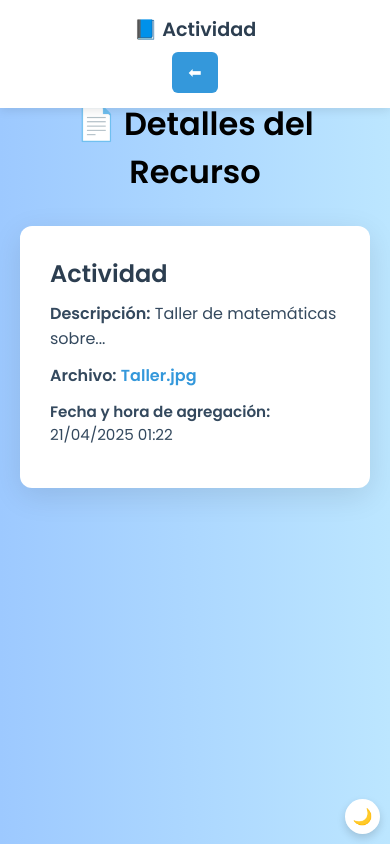
After one commit to HenryJMJ/Kabli, a Django app: page /recurso/7/ in a window 390 px wide. The commit adds this page. Run offline with Django 5.2, Linux system fonts and the light colour scheme; a user stored in the database is signed in; data comes from the database, SQL or seed files in the repository.

Commit message:
Descripción de los cambios realizados

```diff
--- a/usuarios/models.py
+++ b/usuarios/models.py
@@ -76,7 +76,7 @@ class Recurso(models.Model):
     nombre = models.CharField(max_length=100, default="Recurso sin nombre")
     archivo = models.FileField(upload_to='recursos/')
     descripcion = models.TextField(blank=True, null=True)
-    fecha_subida = models.DateTimeField(auto_now_add=True)
+    fecha_agregado = models.DateTimeField(auto_now_add=True)
 
     def __str__(self):
         return self.nombre
--- /dev/null
+++ b/usuarios/templates/usuarios/detalle_recurso.html
@@ -0,0 +1,244 @@
+{% block content %}
+<!DOCTYPE html>
+<html lang="es">
+<head>
+  <meta charset="UTF-8">
+  <meta name="viewport" content="width=device-width, initial-scale=1.0">
+  <title>Detalles del Recurso</title>
+  <link href="https://fonts.googleapis.com/css2?family=Poppins:wght@400;600&display=swap" rel="stylesheet">
+  <style>
+    * { margin: 0; padding: 0; box-sizing: border-box; font-family: 'Poppins', sans-serif; }
+
+    body {
+      background: linear-gradient(to right, #9dc9ff, #bce6ff);
+      min-height: 100vh;
+      padding: 80px 20px 40px;
+      transition: background 0.4s;
+    }
+
+    body.dark {
+      background: #1e272e;
+      color: white;
+    }
+
+    nav {
+      position: fixed;
+      top: 0;
+      left: 0;
+      right: 0;
+      background-color: white;
+      padding: 15px 30px;
+      box-shadow: 0 2px 10px rgba(0,0,0,0.1);
+      display: flex;
+      justify-content: space-between;
+      align-items: center;
+      z-index: 999;
+      transition: background 0.3s;
+    }
+
+    nav h2 {
+      font-size: 1.2rem;
+      font-weight: 600;
+      color: #2c3e50;
+    }
+
+    nav a {
+      background-color: #3498db;
+      color: white;
+      padding: 8px 16px;
+      border-radius: 6px;
+      text-decoration: none;
+      font-weight: 500;
+      transition: background 0.3s;
+    }
+
+    nav a:hover {
+      background-color: #2980b9;
+    }
+
+    body.dark nav {
+      background-color: #2f3640;
+    }
+
+    body.dark nav h2 {
+      color: white;
+    }
+
+    h1 {
+      text-align: center;
+      font-size: 2rem;
+      margin-bottom: 30px;
+    }
+
+    .recurso-details {
+      background-color: white;
+      padding: 30px;
+      border-radius: 12px;
+      box-shadow: 0 8px 30px rgba(0, 0, 0, 0.1);
+      max-width: 800px;
+      margin: 0 auto;
+      animation: fadeIn 0.6s ease;
+    }
+
+    .recurso-details h2 {
+      font-size: 1.5rem;
+      margin-bottom: 10px;
+      color: #2c3e50;
+    }
+
+    .recurso-details p {
+      margin-bottom: 12px;
+      color: #34495e;
+    }
+
+    .recurso-details a {
+      color: #3498db;
+      text-decoration: none;
+      font-weight: 600;
+    }
+
+    .recurso-details a:hover {
+      color: #2980b9;
+    }
+
+    body.dark .recurso-details {
+      background-color: #2f3640;
+    }
+
+    body.dark .recurso-details h2,
+    body.dark .recurso-details p {
+      color: white;
+    }
+
+    .fecha-agregado {
+      font-size: 0.95rem;
+      color: #888;
+    }
+
+    body.dark .fecha-agregado {
+      color: #ccc;
+    }
+
+    .btn-back {
+      background-color: #3498db;
+      color: white;
+      padding: 10px 16px;
+      border: none;
+      border-radius: 50%;
+      cursor: pointer;
+      text-decoration: none;
+      font-weight: bold;
+      display: inline-flex;
+      align-items: center;
+      justify-content: center;
+      margin-top: 25px;
+      font-size: 18px;
+      box-shadow: 0 4px 10px rgba(0,0,0,0.1);
+      transition: background 0.3s ease, transform 0.2s ease;
+    }
+
+    .btn-back:hover {
+      background-color: #2980b9;
+      transform: scale(1.1);
+    }
+
+    @keyframes fadeIn {
+      from { opacity: 0; transform: translateY(10px); }
+      to { opacity: 1; transform: translateY(0); }
+    }
+
+    .floating-buttons {
+      position: fixed;
+      bottom: 20px;
+      right: 20px;
+      display: flex;
+      gap: 12px;
+      z-index: 999;
+    }
+
+    .icon-button {
+      background: white;
+      border: none;
+      border-radius: 50%;
+      width: 45px;
+      height: 45px;
+      box-shadow: 0 4px 8px rgba(0,0,0,0.15);
+      font-size: 20px;
+      display: flex;
+      align-items: center;
+      justify-content: center;
+      cursor: pointer;
+      color: black;
+      transition: all 0.3s ease;
+    }
+
+    .icon-button:hover {
+      transform: scale(1.1);
+    }
+
+    body.dark .icon-button {
+      background: #2f3640;
+      color: white;
+    }
+
+    @media (max-width: 768px) {
+      nav {
+        flex-direction: column;
+        gap: 8px;
+      }
+
+      body { padding-top: 100px; }
+
+      .icon-button {
+        width: 40px;
+        height: 40px;
+        font-size: 18px;
+      }
+    }
+
+    @media (max-width: 480px) {
+      .icon-button {
+        width: 35px;
+        height: 35px;
+        font-size: 16px;
+      }
+
+      .floating-buttons {
+        bottom: 10px;
+        right: 10px;
+      }
+    }
+  </style>
+</head>
+<body>
+  <!-- Barra de navegación superior -->
+  <nav>
+    <h2>📘 {{ recurso.nombre }}</h2>
+    <a href="{% url 'libreria_recursos' %}">⬅</a>
+  </nav>
+
+  <!-- Botón flotante modo oscuro -->
+  <div class="floating-buttons">
+    <button class="icon-button" onclick="toggleDarkMode()" id="darkToggle" title="Modo oscuro/claro">🌙</button>
+  </div>
+
+  <h1>📄 Detalles del Recurso</h1>
+
+  <div class="recurso-details">
+    <h2>{{ recurso.nombre }}</h2>
+    <p><strong>Descripción:</strong> {{ recurso.descripcion }}</p>
+    <p><strong>Archivo:</strong> <a href="{{ recurso.archivo.url }}" target="_blank">{{ archivo_nombre }}</a></p>
+    <p class="fecha-agregado"><strong>Fecha y hora de agregación:</strong> {{ recurso.fecha_agregado|date:"d/m/Y H:i" }}</p>
+  </div>
+
+  <script>
+    function toggleDarkMode() {
+      const body = document.body;
+      const toggle = document.getElementById('darkToggle');
+      body.classList.toggle('dark');
+      toggle.textContent = body.classList.contains('dark') ? '☀️' : '🌙';
+    }
+  </script>
+</body>
+</html>
+{% endblock %}
--- a/usuarios/urls.py
+++ b/usuarios/urls.py
@@ -35,6 +35,7 @@ urlpatterns = [
     path('libreria_recursos/', views.libreria_recursos, name='libreria_recursos'),
     path('editar_recurso/<int:recurso_id>/', views.editar_recurso, name='editar_recurso'),
     path('eliminar_recurso/<int:recurso_id>/', views.eliminar_recurso, name='eliminar_recurso'),
+    path('recurso/<int:recurso_id>/', views.detalle_recurso, name='detalle_recurso'),
     path('estudiantes_curso/', views.estudiantes_curso, name='estudiantes_curso'),
     path('estudiantes/', views.ver_estudiantes, name='ver_estudiantes'),
     path('recuperar/', views.enviar_codigo_view, name='enviar_codigo'),
--- a/usuarios/views.py
+++ b/usuarios/views.py
@@ -472,3 +472,9 @@ def eliminar_recurso(request, recurso_id):
 
     # Redirigir a la página de recursos después de la eliminación
     return redirect('libreria_recursos')
+
+@login_required
+def detalle_recurso(request, recurso_id):
+    recurso = Recurso.objects.get(id=recurso_id)
+    archivo_nombre = recurso.archivo.name.split('/')[-1]  # Obtener solo el nombre del archivo
+    return render(request, 'usuarios/detalle_recurso.html', {'recurso': recurso, 'archivo_nombre': archivo_nombre})
```
Also changed, not shown: usuarios/templates/usuarios/editar_recurso.html (+175 -1 lines), usuarios/templates/usuarios/libreria_recursos.html (+9 -3 lines), db.sqlite3, usuarios/migrations/0015_rename_fecha_subida_recurso_fecha_agregado.py (added).
